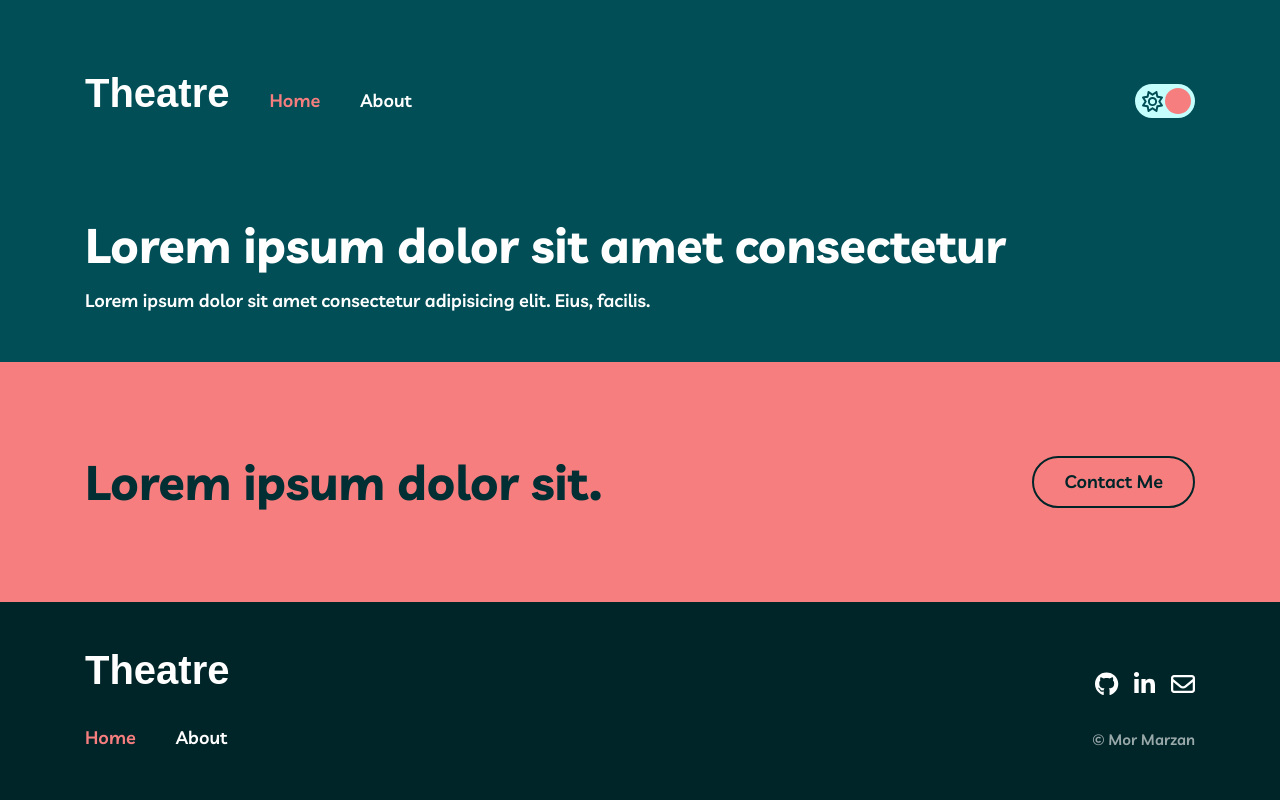
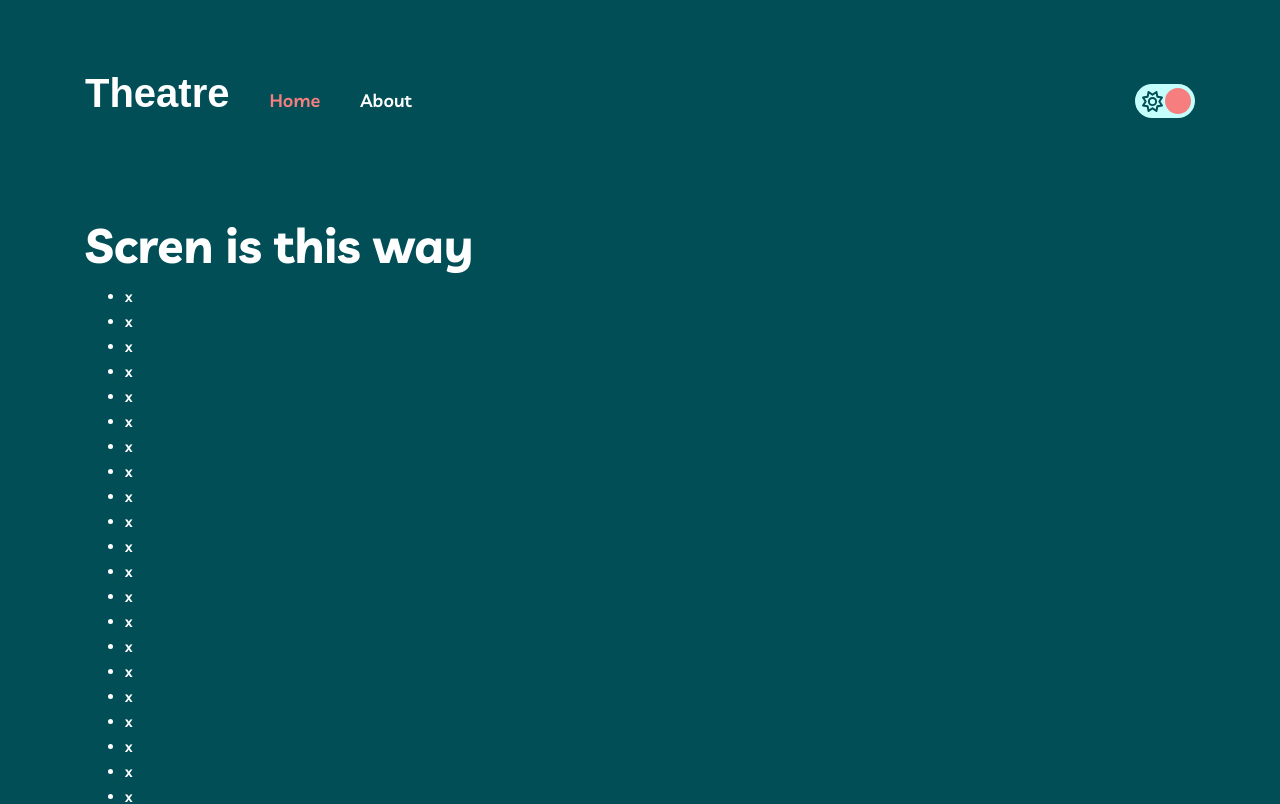
Before and after one commit to MorMarzan/theatre, a React (Vite) app: page / in a window 1280 px wide. Shown: the top 804 px of the page. Built offline with nearby package versions, Linux system fonts and the light colour scheme; a web font is replaced by a local one.

Commit message:
Add seat list

```diff
--- /dev/null
+++ b/src/cmps/SeatList.jsx
@@ -0,0 +1,17 @@
+import { SeatPreveiw } from "./SeatPreveiw";
+
+export function SeatList({ seats }) {
+    return (
+        <ul className='seat-list'>
+            {seats.map((seatRows, idx) =>
+                <div className="row" key={`row-${idx}`}>{
+                    seatRows.map(seat =>
+                        <li key={seat._id}>
+                            <SeatPreveiw seat={seat} />
+                        </li>
+                    )}
+                </div>
+            )}
+        </ul>
+    )
+}
--- /dev/null
+++ b/src/cmps/SeatPreveiw.jsx
@@ -0,0 +1,8 @@
+
+export function SeatPreveiw({ seat }) {
+    return (
+        <article className="seat-preview">
+            <p>x</p>
+        </article>
+    )
+}
--- a/src/pages/HomePage.jsx
+++ b/src/pages/HomePage.jsx
@@ -1,14 +1,35 @@
+import { useEffect, useState } from "react"
+import { seatService } from "../services/seat.service"
+import { SeatList } from "../cmps/SeatList"
 
 export function HomePage() {
 
+    const [seats, setSeats] = useState([])
+
+    useEffect(() => {
+        _loadSeats()
+    }, [])
+
+    async function _loadSeats() {
+        try {
+            const seats = await seatService.query()
+            setSeats(seats)
+        } catch (error) {
+            console.error('Error loading toys:', error)
+        }
+    }
+
     return (
         <div className="main-layout full home-page">
-
             <section className="main-layout full hero">
-                <div className="section-container">
-                    <h4 className="title">Lorem ipsum dolor sit amet consectetur</h4>
-                    <h6 className="content">Lorem ipsum dolor sit amet consectetur adipisicing elit. Eius, facilis.</h6>
-                </div>
+                {(!seats || !seats.length) ?
+                    <div>Loading</div>
+                    :
+                    <div className="section-container">
+                        <h4 className="title">Scren is this way</h4>
+                        <SeatList seats={seats} />
+                    </div>
+                }
             </section>
 
             <section className='main-layout full call-to-action'>
```
